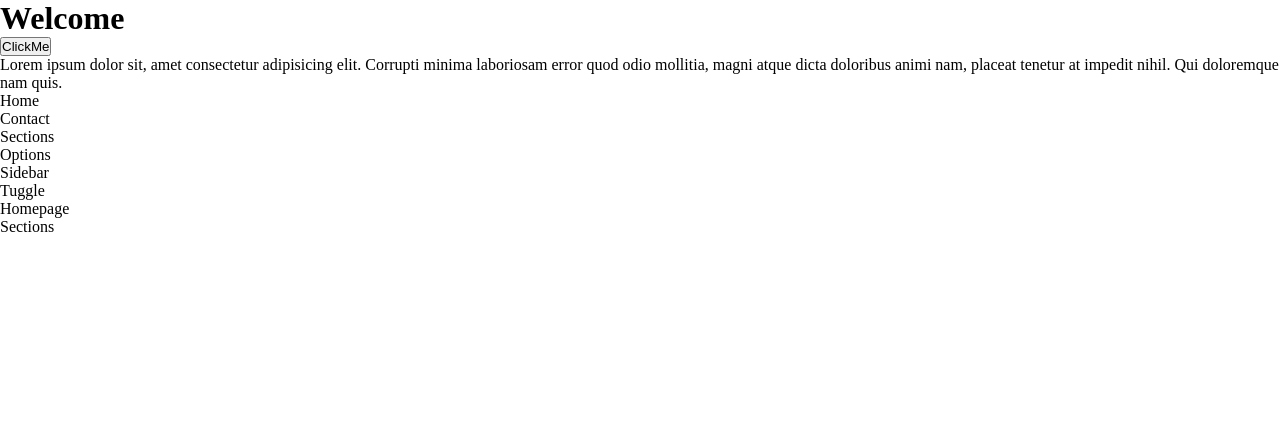
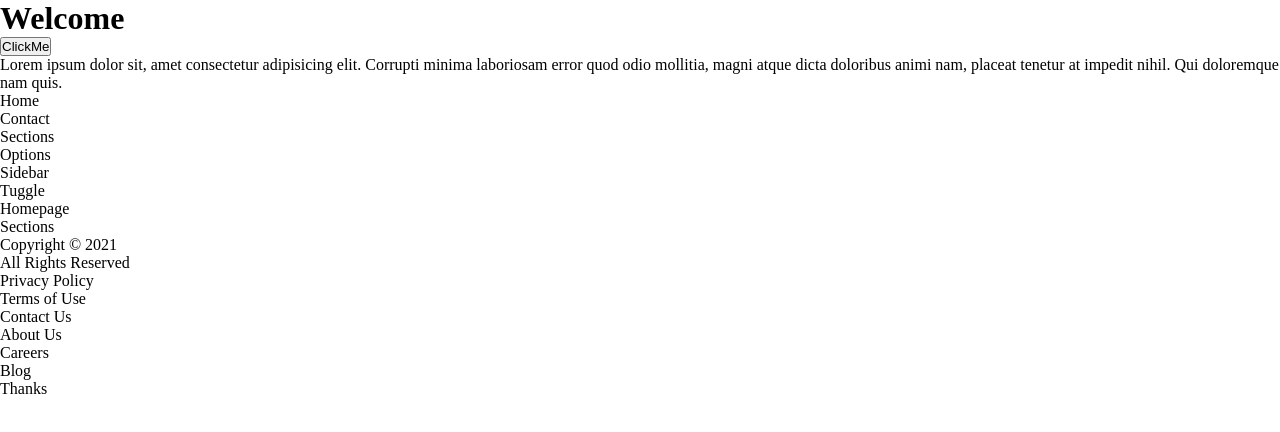
Before and after one commit to Jamandalley/Jamandalley, a plain HTML site: page index.html in a window 1280 px wide. Drawn offline with Linux system fonts and the light colour scheme.

Commit message:
The Footer

```diff
--- a/index.html
+++ b/index.html
@@ -27,6 +27,17 @@
       <div>Homepage</div>
       <div>Sections</div>
     </main>
+    <footer>
+      <p>Copyright &copy; 2021</p>
+      <p>All Rights Reserved</p>
+      <p>Privacy Policy</p>
+      <p>Terms of Use</p>
+      <p>Contact Us</p>
+      <p>About Us</p>
+      <p>Careers</p>
+      <p>Blog</p>
+      <p>Thanks</p>
+    </footer>
 
     <script>
       function Clickme(){
```
